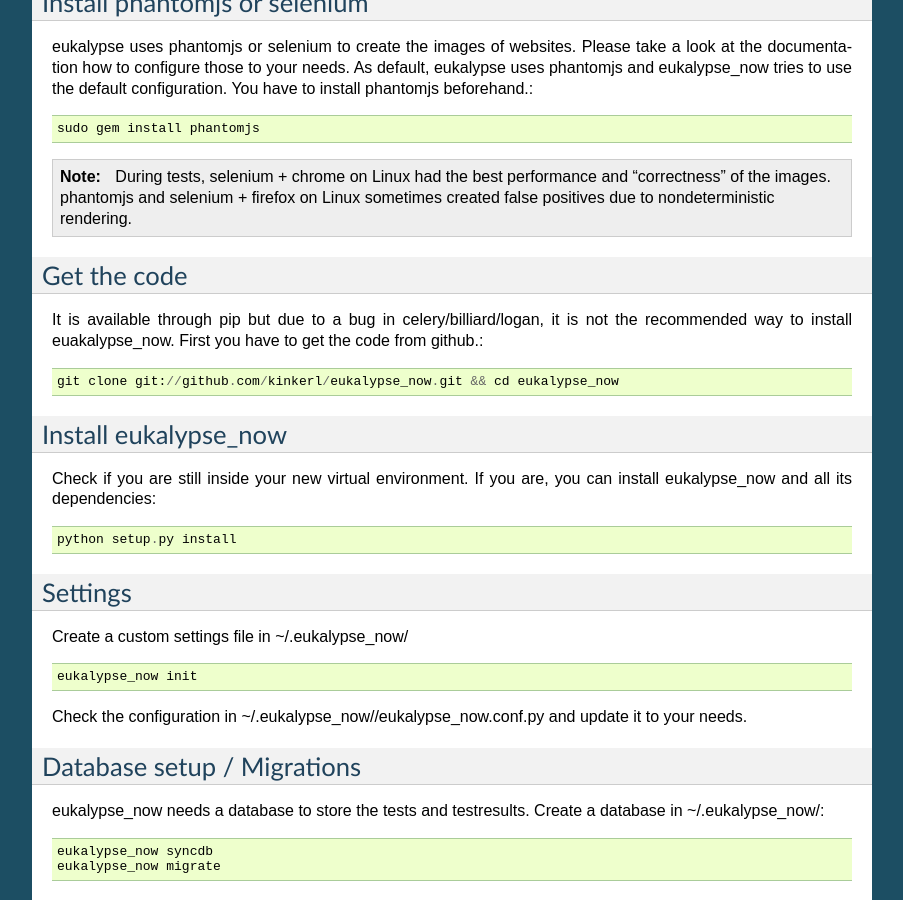
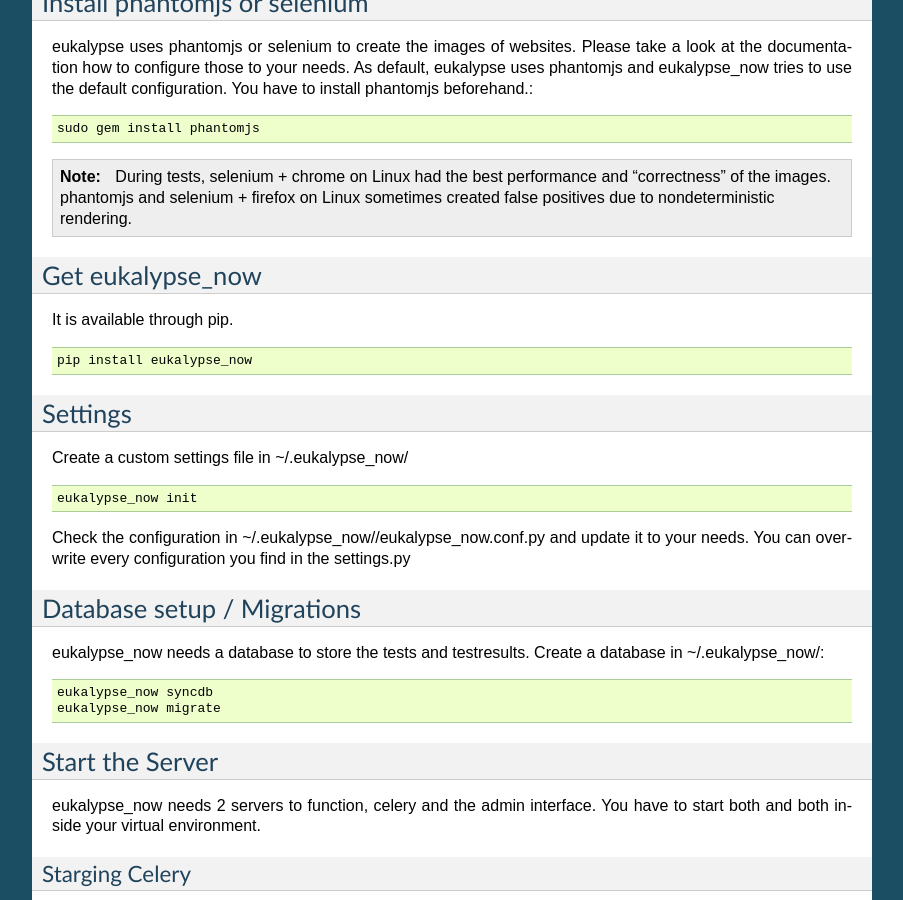
Before and after one commit to kinkerl/eukalypse_now, a Sphinx documentation site: the page built from docs/quickstart/index.rst, in a window 1280 px wide and 900 px high, scrolled down 725 px. Shown: the whole window, without its empty margins (198-1101 px from the left). Built offline with Sphinx 7.4.7, drawn with Linux system fonts in a browser that asks for light colours; some of the changed text lies outside the part shown.

Commit message:
updated doumentation to remove the celery workaournd, it works now

```diff
--- a/docs/quickstart/index.rst
+++ b/docs/quickstart/index.rst
@@ -42,22 +42,12 @@
 
 .. note:: During tests, selenium + chrome on Linux had the best performance and "correctness" of the images. phantomjs and selenium + firefox on Linux sometimes created false positives due to nondeterministic rendering.
 
-Get the code
+Get eukalypse_now
 ----------------------
 
-It is available through pip but due to a bug in celery/billiard/logan, it is not the recommended way to install euakalypse_now.
-First you have to get the code from github.::
+It is available through pip. ::
 
-  git clone git://github.com/kinkerl/eukalypse_now.git && cd eukalypse_now
-
-
-
-Install eukalypse_now
-----------------------
-
-Check if you are still inside your new virtual environment. If you are, you can install eukalypse_now and all its dependencies::
-
-  python setup.py install
+  pip install eukalypse_now
 
 
 Settings
@@ -67,7 +57,7 @@
 
   eukalypse_now init
 
-Check the configuration in ~/.eukalypse_now//eukalypse_now.conf.py and update it to your needs.
+Check the configuration in ~/.eukalypse_now//eukalypse_now.conf.py and update it to your needs. You can overwrite every configuration you find in the settings.py
 
 Database setup / Migrations
 ----------------------------
```
